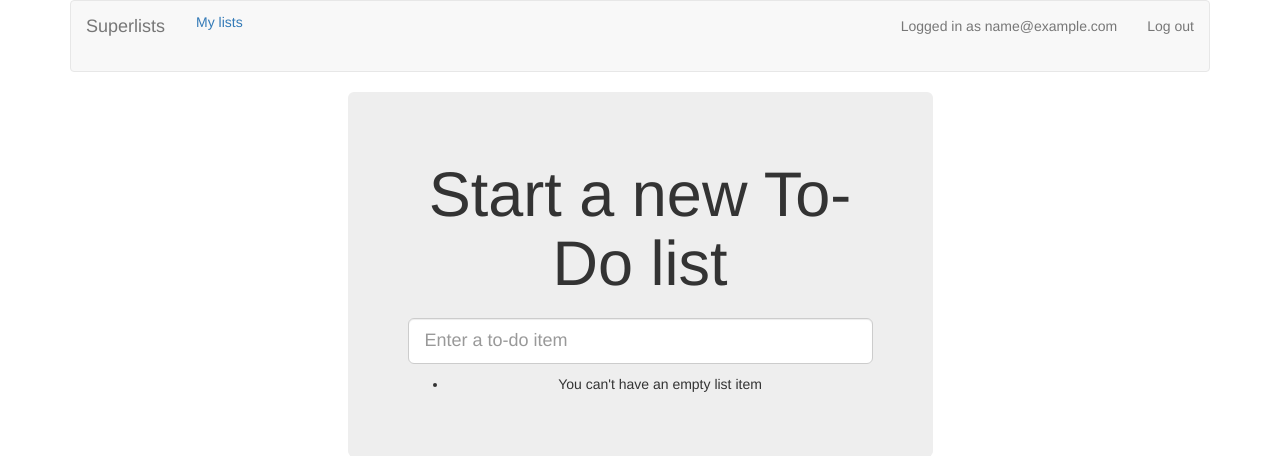
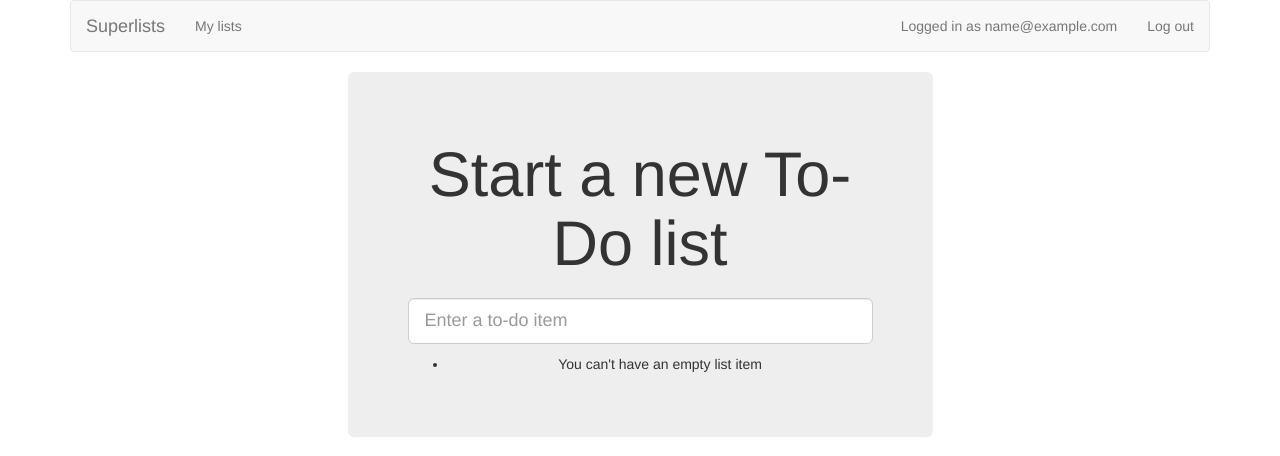
Before and after one commit to Vladiio/superlist, a Django app: page /lists/new in a window 1280 px wide. Shown: the top 456 px of the page. Run offline with Django 3.2, Linux system fonts and the light colour scheme; the visitor is signed in with stand-in values (Sample User, id 1); some libraries are stand-ins or nearby versions.

Commit message:
change bootstrap class name

```diff
--- a/lists/templates/base.html
+++ b/lists/templates/base.html
@@ -21,7 +21,7 @@
             <div class="container-fluid">
                 <a href="/" class="navbar-brand">Superlists</a>
                 {% if user.email %}
-                <ul class="nav navbar navbar-left">
+                <ul class="nav navbar-nav navbar-left">
                     <li><a href="{% url 'my_lists' user.email %}">My lists</a></li>
                 </ul>
                 <ul class="nav navbar-nav navbar-right">
```
